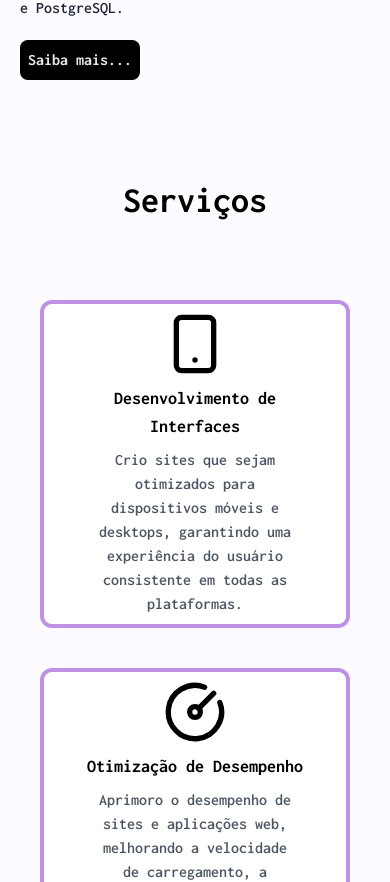
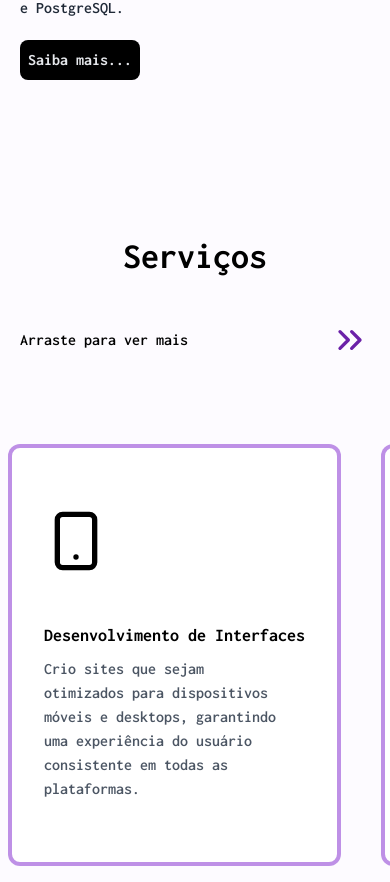
Before and after one commit to lucascmpos/lucascmpos-portfolio, a React (Vite) app: page / in a window 390 px wide. Shown: the part 1413-2295 px from the top of the page. Built offline with nearby package versions, Linux system fonts and the light colour scheme.

Commit message:
feat: implementing lateral scroll to services on mobile

```diff
--- a/src/components/services.jsx
+++ b/src/components/services.jsx
@@ -6,6 +6,7 @@ import {
   Code,
   Workflow,
   Database,
+  ChevronsRight,
 } from "lucide-react";
 import { useInView } from "react-intersection-observer";
 
@@ -159,7 +160,7 @@ const Services = ({ language, theme }) => {
 
   return (
     <div
-      className={`flex flex-col items-center  py-10 ${
+      className={`flex flex-col items-center   py-24 ${
         theme === "light" ? "bg-[#fdfbff]" : "bg-[#01020a]"
       }`}
     >
@@ -173,28 +174,35 @@ const Services = ({ language, theme }) => {
         </h1>
       </div>
       <div
+        className={`${theme === "light" ? "text-black" : "text-gray-300"} px text-md mt-10 flex w-full items-center justify-between gap-2 px-5 py-1 text-center font-semibold lg:hidden lg:px-2 `}
+      >
+        {language === "pt" ? "Arraste para ver mais" : "Swipe to see more"}
+
+        <ChevronsRight className="text-purple-800" size={40} />
+      </div>
+      <div
         ref={ref}
-        className={`mt-10 flex flex-col items-center justify-center gap-10 px-10 py-10 transition-all duration-300 md:mt-20 xl:grid xl:grid-cols-3 ${
+        className={`mt-10 flex max-w-full flex-row gap-10 overflow-x-auto px-2 py-10 transition-all duration-300 md:mt-20 lg:grid lg:grid-cols-3 lg:px-10 [&::-webkit-scrollbar]:hidden ${
           inView ? "opacity-100" : "opacity-0"
         }`}
       >
         {servicesData.map((service) => (
           <div
             key={service.id}
-            className={`group flex h-fit w-full flex-col items-center justify-center gap-2 rounded-xl border-4  border-opacity-20  px-8 py-2   transition-all duration-200 hover:border-opacity-100 md:h-72 ${theme === "light" ? "bg-white" : "bg-[#020211]"} ${theme === "light" ? "border-purple-700" : "border-purple-900"} ${theme === "light" ? "border-opacity-50" : "border-opacity-40"}`}
+            className={`group flex h-[50vh] flex-col justify-center  gap-2 rounded-xl border-4 border-opacity-20 px-8 transition-all duration-200 hover:border-opacity-100  lg:h-auto lg:items-start lg:py-10 xl:items-center ${theme === "light" ? "bg-white" : "bg-[#020211]"} ${theme === "light" ? "border-purple-700" : "border-purple-900"} ${theme === "light" ? "border-opacity-50" : "border-opacity-40"}`}
           >
             <div
-              className={` transition-all duration-200 group-hover:scale-110 ${theme === "light" ? "text-black" : "text-white"}`}
+              className={`mb-10 transition-all duration-200 group-hover:scale-105 lg:mb-auto  ${theme === "light" ? "text-black" : "text-white"}`}
             >
               {service.img}
             </div>
             <h2
-              className={`text-center text-lg font-bold  ${theme === "light" ? "text-black" : "text-white"}`}
+              className={`text-nowrap text-lg font-bold lg:text-wrap ${theme === "light" ? "text-black" : "text-white"}`}
             >
               {service.title[language]}
             </h2>
             <p
-              className={`w-fit px-4 text-center font-semibold  lg:w-96 ${theme === "light" ? "text-gray-600" : "text-gray-400"}`}
+              className={`w-[60vw] font-semibold lg:w-[20vw] ${theme === "light" ? "text-gray-600" : "text-gray-400"}`}
             >
               {service.description[language]}
             </p>
```
